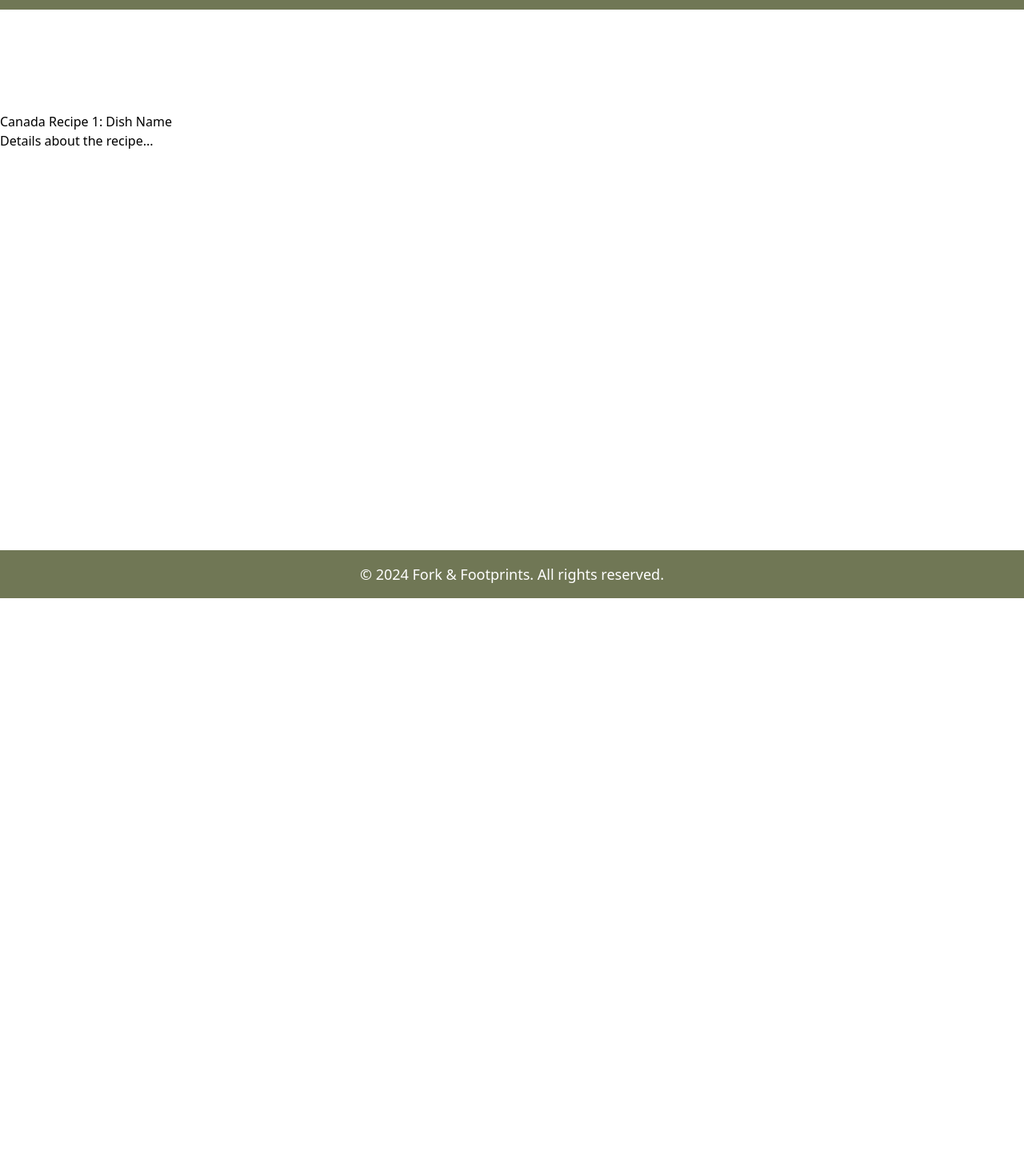
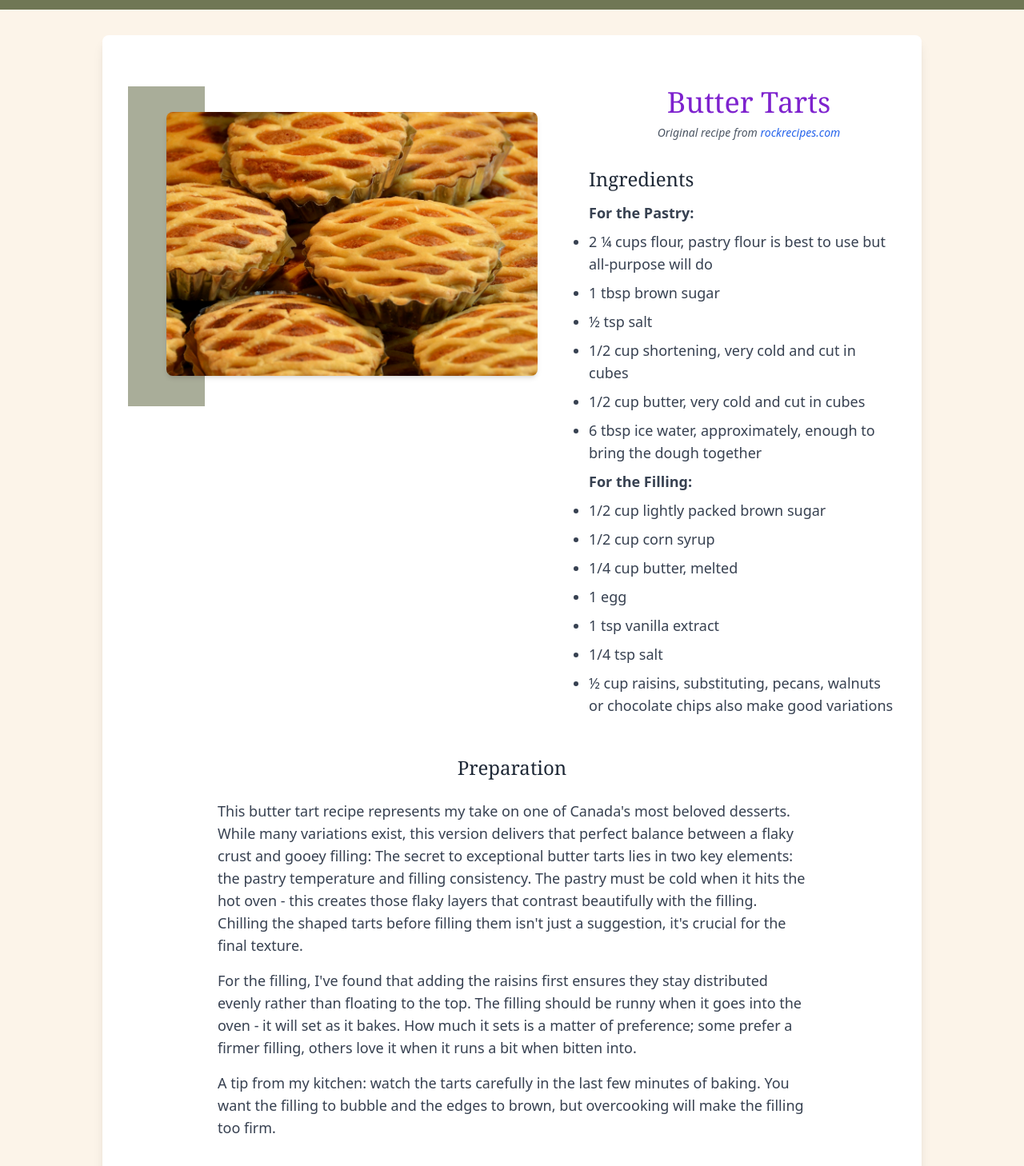
Before and after one commit to Tthompson8416/fork-and-footprints, a React (Vite) app: page /fork-and-footprints/fork-and-footprints/recipes/canada/recipe1 in a window 1280 px wide. Shown: the part 52-1510 px from the top of the page at 80% size. Before the commit the page ends 800 px from the top, so only its background shows below. Built offline with nearby package versions, Linux system fonts and the light colour scheme.

Commit message:
Recipe7 added

```diff
--- a/src/pages/Recipe7.jsx
+++ b/src/pages/Recipe7.jsx
@@ -1,12 +1,110 @@
-import React from 'react';
+import butterTarts from "../assets/images/canada-images/butter-tarts.jpg";
 
-const Recipe7 = () => {
+const Recipe1 = () => {
   return (
-    <div>
-      <h1 className='mt-48'>Canada Recipe 1: Dish Name</h1>
-      <p>Details about the recipe...</p>
+    <div className="flex justify-center bg-custom-cream px-8 py-12 md:py-16">
+      <div className="relative w-full max-w-[95%] sm:max-w-4xl lg:max-w-5xl bg-white rounded-lg shadow-lg p-8 md:py-16 top-8">
+        {/* Two-column grid for image and ingredients */}
+        <div className="grid grid-cols-1 sm:grid-cols-2 gap-8 mb-12">
+          {/* Left column - Image section */}
+          <div className="relative flex justify-center sm:block">
+            <div className="absolute left-0 hidden w-24 h-[400px] bg-custom-accent/60 sm:block z-0" />
+            <div className="relative w-[80%] sm:w-full sm:ml-12">
+              <img
+                src={butterTarts}
+                alt="Sole Meunière"
+                className="w-full h-[200px] sm:h-[330px] object-cover rounded-lg shadow-md mt-8 z-10"
+              />
+            </div>
+          </div>
+
+          {/* Right column - Title and Ingredients */}
+          <div className="relative z-10 space-y-8">
+            <div className="text-center sm:text-left">
+              <h1 className="mb-2 text-2xl text-center font-serif text-red-500 sm:text-2xl lg:text-4xl 2xl:text-5xl sm:ml-12 lg:ml-24 2xl:ml-20 sm:text-yellow-500 md:text-blue-700 lg:text-gray-600 xl:text-purple-700 2xl:text-green-700 3xl:text-orange-700">
+                Butter Tarts
+              </h1>
+              <p className="text-sm text-center italic text-gray-600 sm:text-md sm:ml-12 lg:ml-24 2xl:text-lg">
+                Original recipe from{" "}
+                <a
+                  href="https://www.rockrecipes.com/best-classic-canadian-butter-tarts/"
+                  target="_blank"
+                  rel="noopener noreferrer"
+                  className="text-blue-600 hover:text-blue-800"
+                >
+                  rockrecipes.com
+                </a>
+              </p>
+            </div>
+
+            <div>
+              <h2 className="pl-20 mb-3 text-xl font-serif text-gray-800 sm:text-2xl 2xl:text-4xl 2xl:mb-4">
+                Ingredients
+              </h2>
+              <ul className="pl-20 space-y-2 text-sm text-gray-700 sm:text-base lg:text-lg 2xl:text-2xl z-10 list-disc">
+                <p className="text-md font-bold">For the Pastry:</p>
+                <li>
+                  2 ¼ cups flour, pastry flour is best to use but all-purpose
+                  will do
+                </li>
+                <li>1 tbsp brown sugar</li>
+                <li>½ tsp salt</li>
+                <li>1/2 cup shortening, very cold and cut in cubes</li>
+                <li>1/2 cup butter, very cold and cut in cubes</li>
+                <li>
+                  6 tbsp ice water, approximately, enough to bring the dough
+                  together
+                </li>
+                <p className="text-md font-bold">For the Filling:</p>
+                <li>1/2 cup lightly packed brown sugar</li>
+                <li>1/2 cup corn syrup</li>
+                <li>1/4 cup butter, melted</li>
+                <li>1 egg</li>
+                <li>1 tsp vanilla extract</li>
+                <li>1/4 tsp salt</li>
+                <li>
+                  ½ cup raisins, substituting, pecans, walnuts or chocolate
+                  chips also make good variations
+                </li>
+              </ul>
+            </div>
+          </div>
+        </div>
+
+        <div className="max-w-3xl px-4 mx-auto">
+          <h2 className="mb-6 text-xl font-serif text-center text-gray-800 sm:text-2xl 2xl:text-4xl">
+            Preparation
+          </h2>
+          <div className="space-y-4 text-sm text-gray-700 sm:text-base lg:text-lg 2xl:text-2xl">
+            <p>
+              This butter tart recipe represents my take on one of Canada's most
+              beloved desserts. While many variations exist, this version
+              delivers that perfect balance between a flaky crust and gooey
+              filling: The secret to exceptional butter tarts lies in two key
+              elements: the pastry temperature and filling consistency. The
+              pastry must be cold when it hits the hot oven - this creates those
+              flaky layers that contrast beautifully with the filling. Chilling
+              the shaped tarts before filling them isn't just a suggestion, it's
+              crucial for the final texture.
+            </p>
+            <p>
+              For the filling, I've found that adding the raisins first ensures
+              they stay distributed evenly rather than floating to the top. The
+              filling should be runny when it goes into the oven - it will set
+              as it bakes. How much it sets is a matter of preference; some
+              prefer a firmer filling, others love it when it runs a bit when
+              bitten into.
+            </p>
+            <p>
+              A tip from my kitchen: watch the tarts carefully in the last few
+              minutes of baking. You want the filling to bubble and the edges to
+              brown, but overcooking will make the filling too firm.
+            </p>
+          </div>
+        </div>
+      </div>
     </div>
   );
 };
 
-export default Recipe7;
+export default Recipe1;
```
Also changed, not shown: src/assets/images/canada-images/butter-tarts.jpg (renamed from src/assets/images/canada-images/butter-tarts.jpeg).
